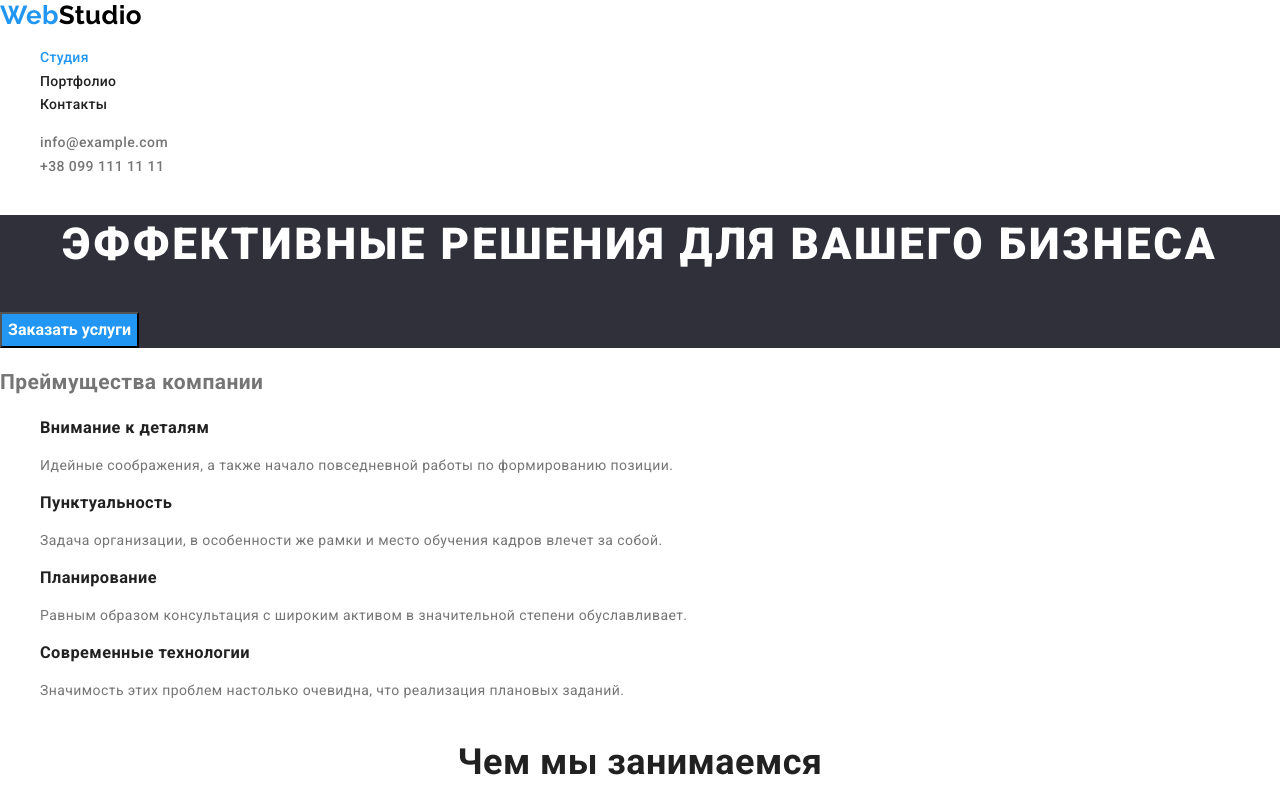
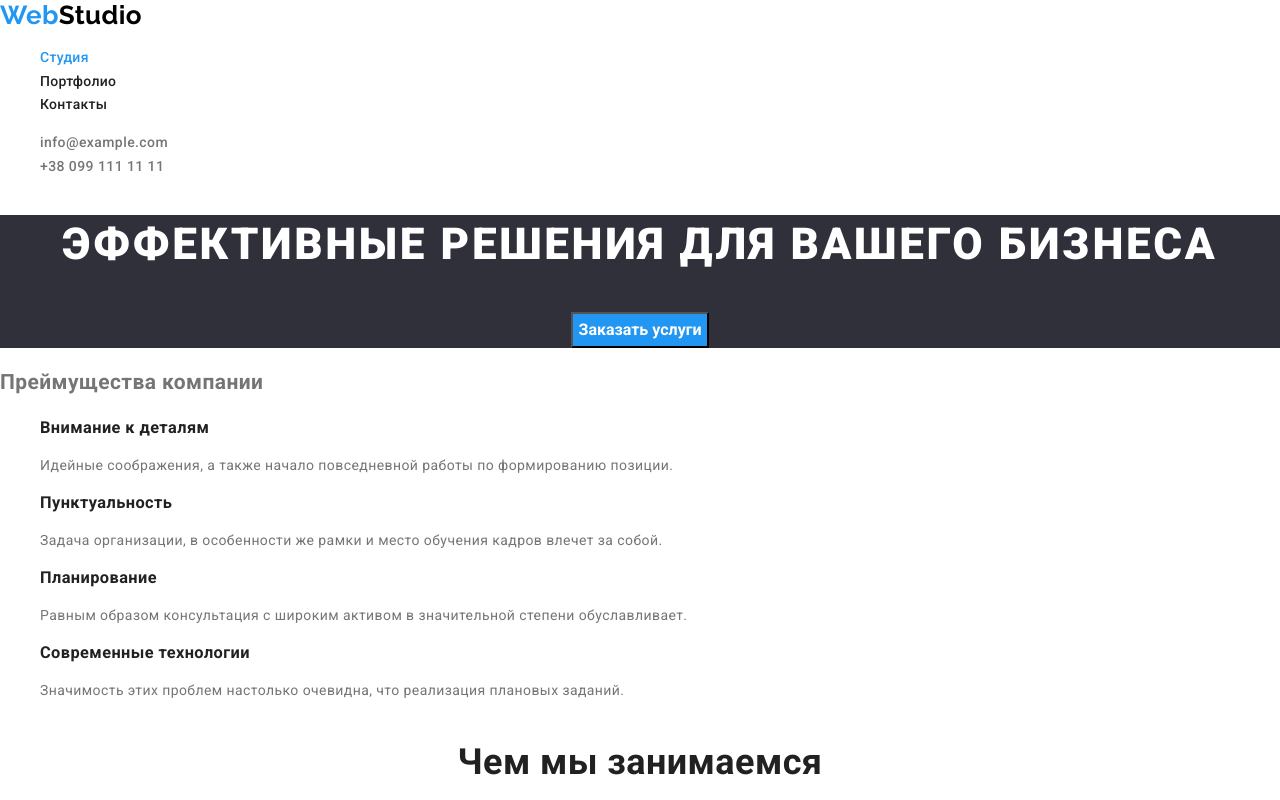
Before and after one commit to Yakov-Homylev/goit-markup-hw-02, a plain HTML site: page index.html in a window 1280 px wide. Shown: the top 800 px of the page. Drawn offline with nearby package versions, Linux system fonts and the light colour scheme.

Commit message:
Поставил кнопку в хедере по центру

```diff
--- a/css/style.css
+++ b/css/style.css
@@ -69,6 +69,7 @@ body {
 /* Hero */
 .hero {
   background-color: var(--third-background-color);
+  text-align: center;
 }
 .hero-title {
   color: var(--primary-white-color);
@@ -173,6 +174,7 @@ body {
   color: var(--primary-white-color);
 }
 
+/* Portfolio section */
 .name-projects {
   color: var(--secondary-text-color);
 
```
